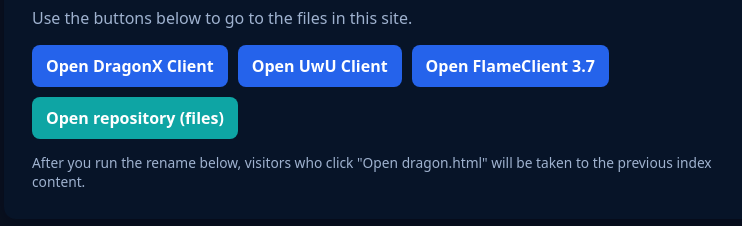
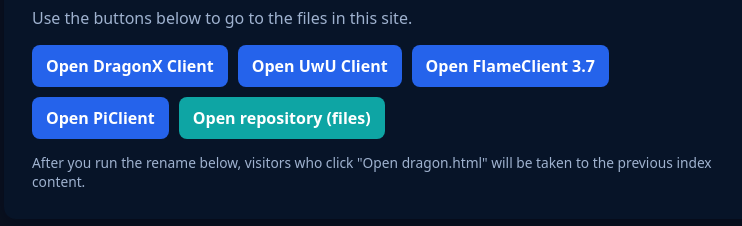
Before and after one commit to jbaejb327alt/jbaejb327alt.github.io, a plain HTML site: page index.html in a window 1280 px wide. Shown: the part 320-546 px from the top of the page, without its empty margins (248-990 px from the left). Drawn offline with Linux system fonts and the light colour scheme.

Commit message:
Add link to PiClient in index.html

```diff
--- a/index.html
+++ b/index.html
@@ -25,6 +25,7 @@
       <a class="button" href="dragon.html">Open DragonX Client</a>
       <a class="button" href="uwu.html">Open UwU Client</a>
       <a class="button" href="flame.html">Open FlameClient 3.7</a>
+      <a class="button" href="pi.html">Open PiClient</a>
       <!-- Link to the repository file listing on GitHub so visitors can browse files -->
       <a class="button secondary" href="https://github.com/jbaejb327alt/jbaejb327alt.github.io">Open repository (files)</a>
     </div>
```
